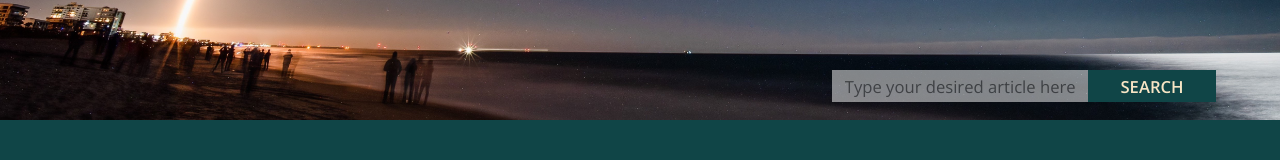
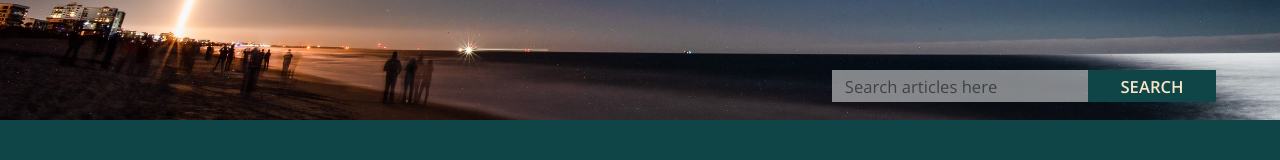
Before and after one commit to Melissaeb/TheBuzzRoom, a React (Vite) app: page / in a window 1280 px wide. Shown: the part 325-485 px from the top of the page. Built offline with nearby package versions, Linux system fonts and the light colour scheme; the HTML template or start-up script is replaced by a standard one.

Commit message:
Changed search placeholder

```diff
--- a/src/pages/Home.jsx
+++ b/src/pages/Home.jsx
@@ -28,7 +28,7 @@ function Home() {
         <form className={styles.searchForm}>
           <input
             type="text"
-            placeholder="Type your desired article here"
+            placeholder="Search articles here"
             className={styles.searchInput}
           />
           <button type="submit" className={styles.searchBtn}>
```
Also changed, not shown: 2 other files (tests, documents, lock files or other folders).
